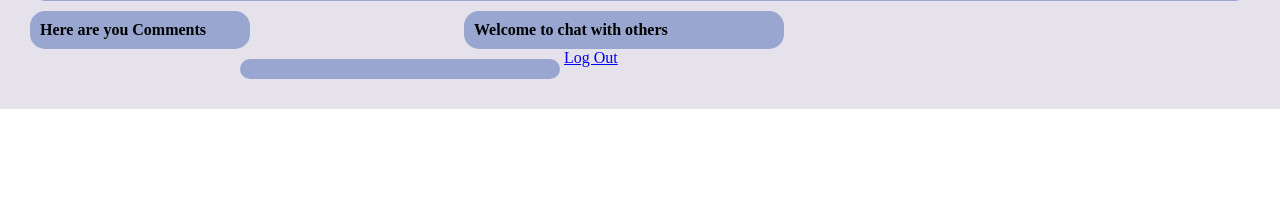
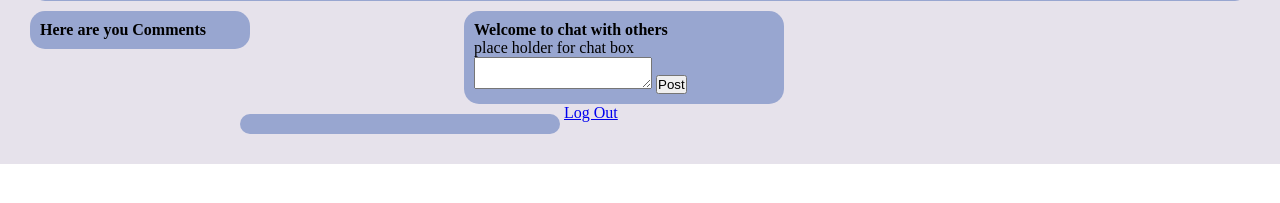
Before and after one commit to proj-algos-july2020/solo_project_jeffJ, a Django app: template petesapp/templates/user.html in a window 1280 px wide. Shown: the part 159-362 px from the top of the page. Run offline with Django 3.2, Linux system fonts and the light colour scheme; the template is opened without the code that fills it, so the values that code supplies are empty.

Commit message:
added style and chat input box

```diff
--- a/petesapp/static/css/social.css
+++ b/petesapp/static/css/user.css
@@ -52,3 +52,16 @@
     display: inline-block;
     vertical-align: top;
 }
+
+.chatinput{
+    margin: 0px;
+    width: 300px;
+    height: 33px;
+}
+.chatbubble{
+    width: 300px;
+    height: 0px auto;
+    background-color: cornsilk;
+    font-style: normal;
+
+}
--- a/petesapp/templates/user.html
+++ b/petesapp/templates/user.html
@@ -5,7 +5,7 @@
     <meta name="viewport" content="width=device-width, initial-scale=1.0">
     <title>Home Page</title>
     {% load static %}
-    <link rel="stylesheet" href="{% static 'css/social.css' %}">
+    <link rel="stylesheet" href="{% static 'css/user.css' %}">
     <script src="{% static 'js/script.js' %}"></script>
 </head>
 <body>
@@ -28,9 +28,16 @@
 
         <div class="chat">
             <h4>Welcome to chat with others</h4>
+            <div id="chatbubble">
+                <p>place holder for chat box</p>
             </div>
+            {% csrf_token %}
+            <form action="/chatinput" method="POST">
+                <textarea name="chatinput" id="chatinput"></textarea>
+                <input type="submit" value="Post">
+            </form>
 
-
+        </div>
 
 
 
--- a/petesapp/views.py
+++ b/petesapp/views.py
@@ -17,7 +17,6 @@ def userPage(request):
     context = {
         'current_user' : User.objects.get(id=request.session['id']),
         'users': User.objects.exclude(id=request.session['id']),
-
     }
     print(context['current_user'])
 
```
Also changed, not shown: README.md. Lines whose indentation alone changed are shown as unchanged.
